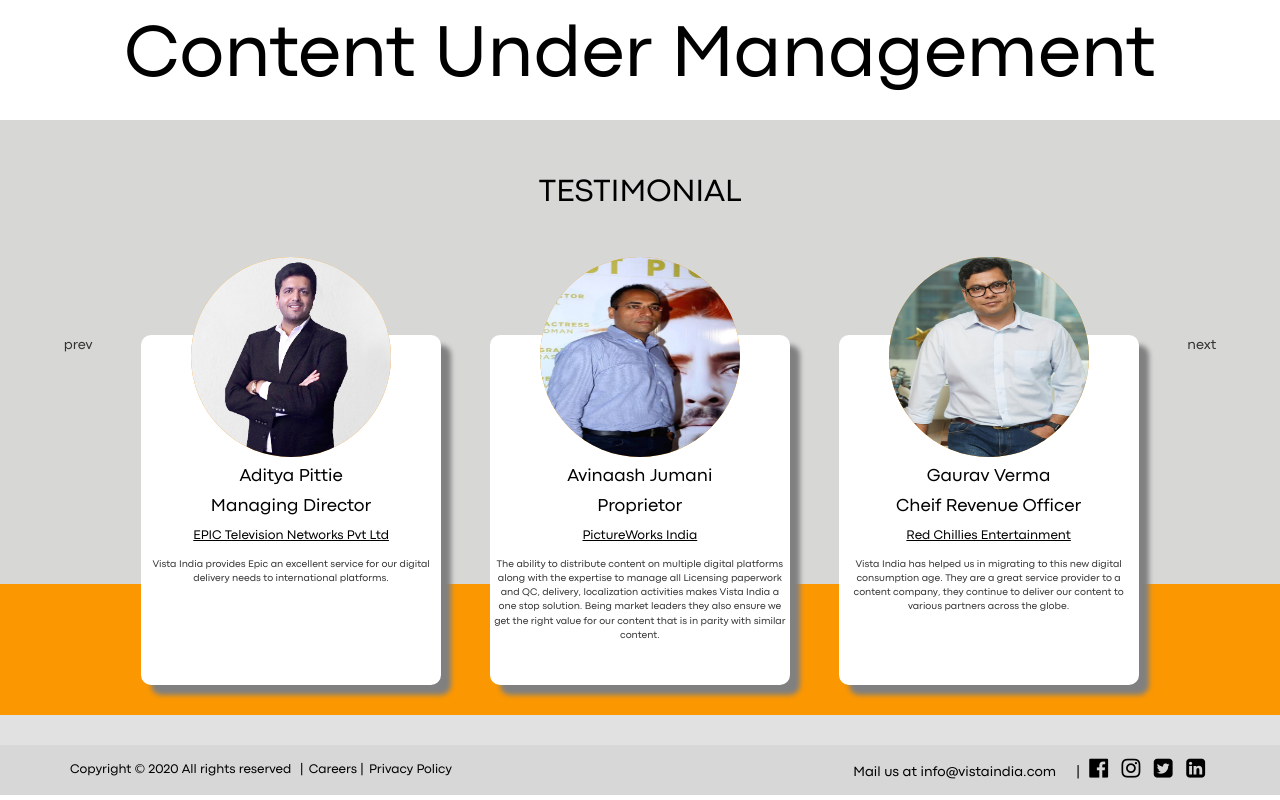
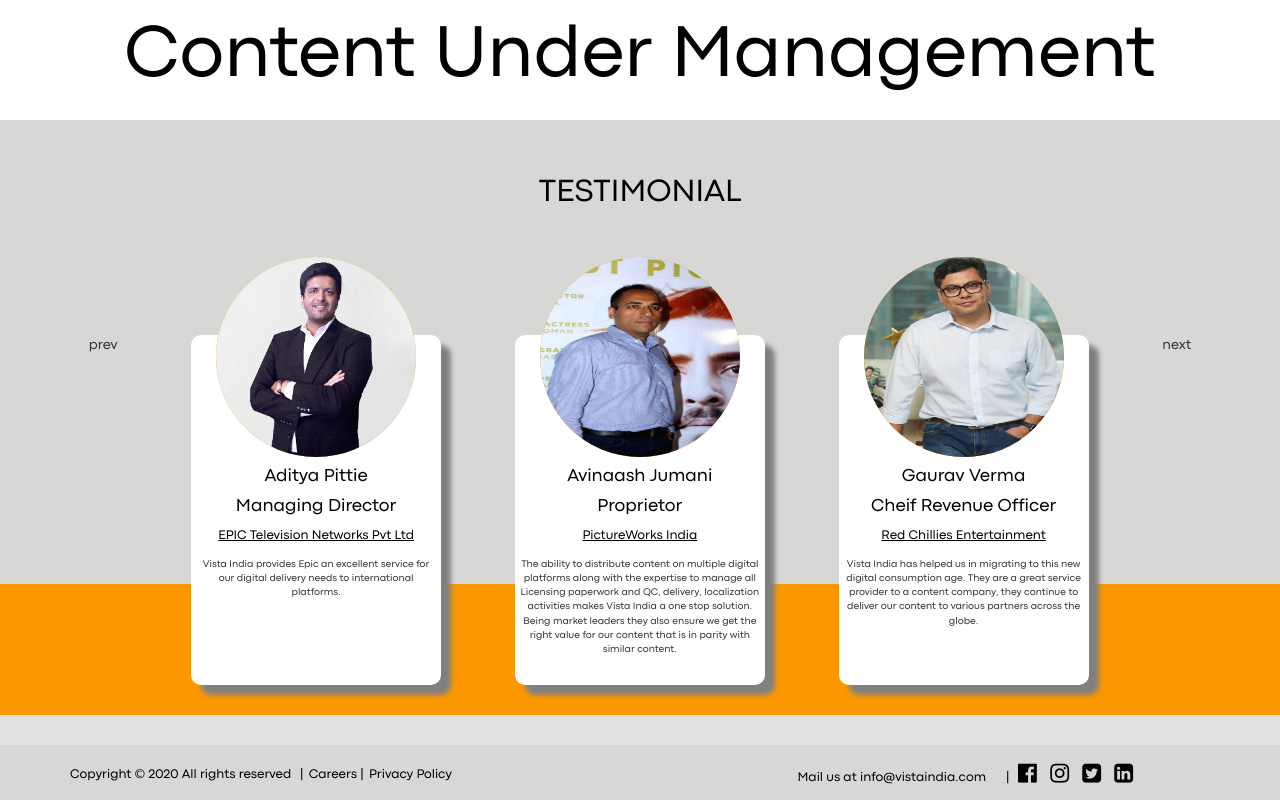
Before and after one commit to deepd989/vistaindia, a plain HTML site: page index.html in a window 1280 px wide. Shown: the part 2993-3793 px from the top of the page. Drawn offline with Linux system fonts and the light colour scheme.

Commit message:
footer fix

```diff
--- a/css/style_new.css
+++ b/css/style_new.css
@@ -147,6 +147,7 @@ span.orange
 
 @media screen and (max-width: 800px)
 {
+
     .vertical-align {
         display: block; /* Turn off the flexible box layout */
     }
@@ -341,51 +342,6 @@ min-height: 200px;
     color: black;
 }
 
-.numberCircle2 {
-    width: 200px;
-    height: 200px;
-    border-radius: 50%;
-    text-align: center;
-    font-size: 50px;
-    border: 1px none #fb9700;
-    /* padding:5px; */
-    color:white;
-    background:#fb9700;
-    position: absolute;
-    top: -20px;
-    left: 50%;
-    transform: translateX(-50%) translateY(-30%);
-
-}
-
-.card-body2 {
-box-shadow: 10px 10px 5px grey;
-position:relative;
-padding-top: 120px;
-border:2px solid white;
-background:white;
-border-radius:10px;
-min-height: 350px;
-/* width:300px; */
-}
-.card_image2
-{
-    /* margin-top:32px; */
-    height:100%;
-    width:100%;
-    border-radius:50%;
-}
-.card-title2
-{
-    font-size: large;
-    color: black;
-}
-.card2_main
-{
-    width:300px;
-    max-width:350px;
-    /* padding-right:15vw; */
-}
 .card-text
 {
     font-size: x-small;
@@ -469,8 +425,8 @@ min-height: 350px;
 }
 .footer-brand{text-align:center;}
 .footer-brand .logo>img{max-height:50px;}
-.copyright{height:50px;line-height:50px;}
-.social-media{margin-bottom:0px!important;}
+.copyright{height:50px;line-height:50px; font-size: small;}
+.social-media{margin-bottom:0px!important; font-size: small;}
 .contact-social{margin:10px 0px;}
 .social-media ul{margin:0px;padding:0px;}
 .social-media li{display:inline-block;list-style:none;margin:12px 5px 0px 5px;}
@@ -483,6 +439,7 @@ min-height: 350px;
     {
         font-size:4rem;
     }
+
 }
 @media screen and (max-width:400px)
 {
@@ -490,4 +447,24 @@ min-height: 350px;
     {
         display: none;
     }
+    .social-media
+    {
+        padding-left:0px;
+         padding-top:2px;
+         font-size:x-small;
+    }
+    .copyright
+    {
+        font-size:9px;
+    }
+    .social-media li .fa{
+        font-size:20px;
+    }
+    .social-media li{display:inline-block;list-style:none;margin:12px 2px 0px 2px;}
+    .homepage_text
+    {
+        font-size:45px !important;
+        width: fit-content;
+
+    }
 }
--- a/index.html
+++ b/index.html
@@ -270,8 +270,8 @@
                 <!-- Desktop Testimonial ends here -->
                 <!-- MOB TESTIMONIAL -->
                 <!-- MOB testimonials -->
-        <div class="stt" style="display:none;" id="Mob_testimonials">
-            <p onclick="prev_mob_testimonials()">prev</p>
+        <div class="stt" style="display:none; margin-top:100px ;" id="Mob_testimonials">
+            <p onclick="prev_mob_testimonials()" style="padding-right:8px;">prev</p>
             <div class="card card2_main mob_cards" id="1_card">
                 <div class="card-body2" style="text-align:center">
                         <div class="numberCircle2">
@@ -349,7 +349,7 @@
                    </p>
                 </div>
             </div>
-            <p onclick="next_mob_testimonials()">next</p>
+            <p onclick="next_mob_testimonials()"style="padding-left:10px">next</p>
         </div>
 
 
@@ -360,18 +360,18 @@
                         <!-- container -->
                         <div class="container">
                             <!-- row -->
-                            <div class="row">
+                            <div class="row" style="padding-top:5px;">
                                 <!-- contact social -->
 
                                 <!-- /contact social -->
 
                                 <!-- copyright -->
-                                <div class="col-md-6 col-xs-6">
-                                    <span class="copyright" style="font-size:small ;"><!-- Link back to Colorlib can't be removed. Template is licensed under CC BY 3.0. -->
+                                <div class="col-md-7">
+                                    <span class="copyright"><!-- Link back to Colorlib can't be removed. Template is licensed under CC BY 3.0. -->
                             Copyright &copy; <script>document.write(new Date().getFullYear());</script> All rights reserved &nbsp; | &nbsp;<a href="career.html" style="color: black;">Careers </a> | &nbsp;<a style="color: black;" href="privacy.html">Privacy Policy </a>
                                 <!-- Link back to Colorlib can't be removed. Template is licensed under CC BY 3.0. --></span>
                                 </div>
-                                <div class="col-sm-6 text-right col-xs-6">
+                                <div class="col-md-5">
                                     <ul class="social-media">
                                     <li>Mail us at <a href="mailto:info@vistaindia.com" >info@vistaindia.com </a><li>
                                     <li><a href="https://www.facebook.com/vistadigimedia/" target="_blank">| &nbsp; <i class="fa fa-facebook-official" aria-hidden="true"></i></a></li>
```
